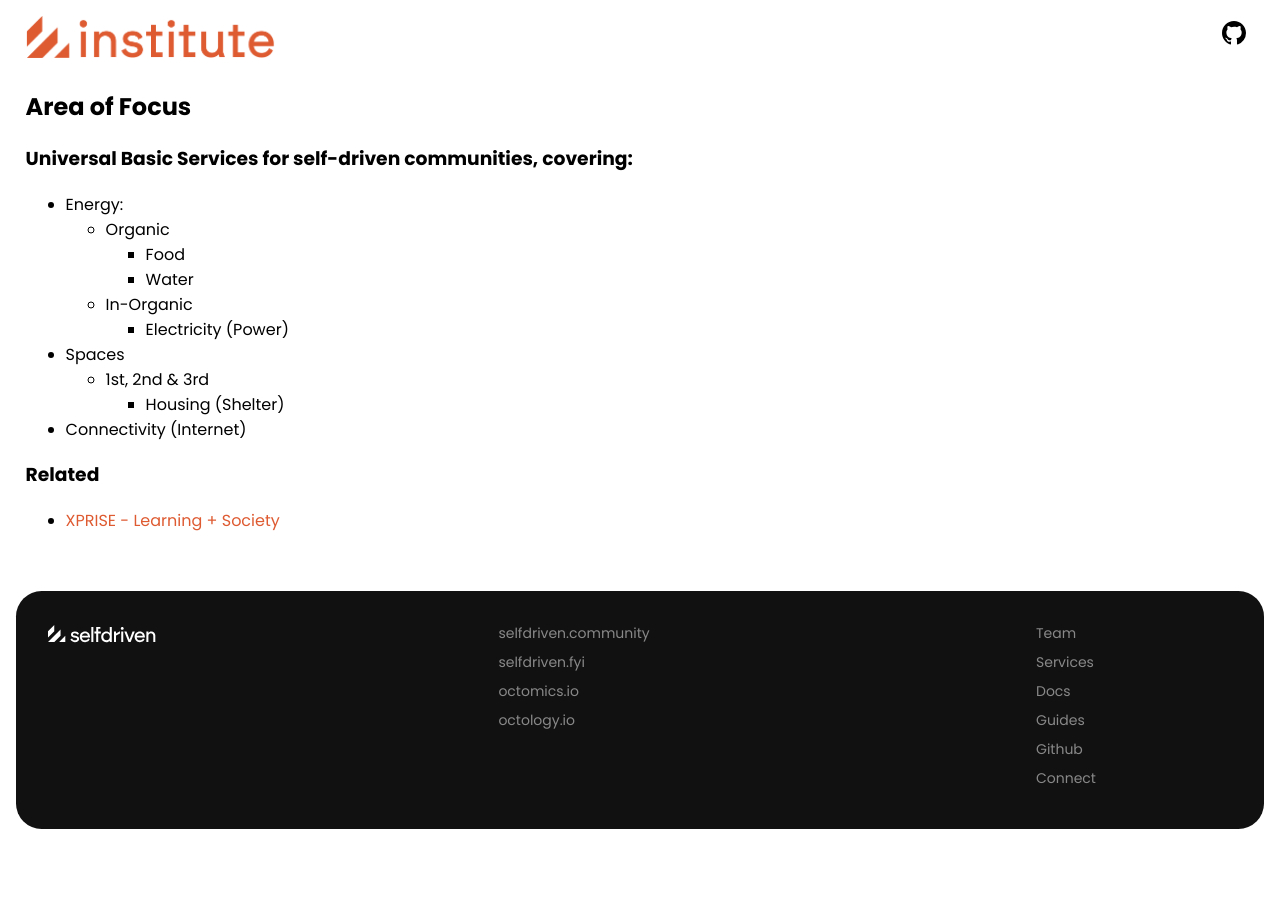
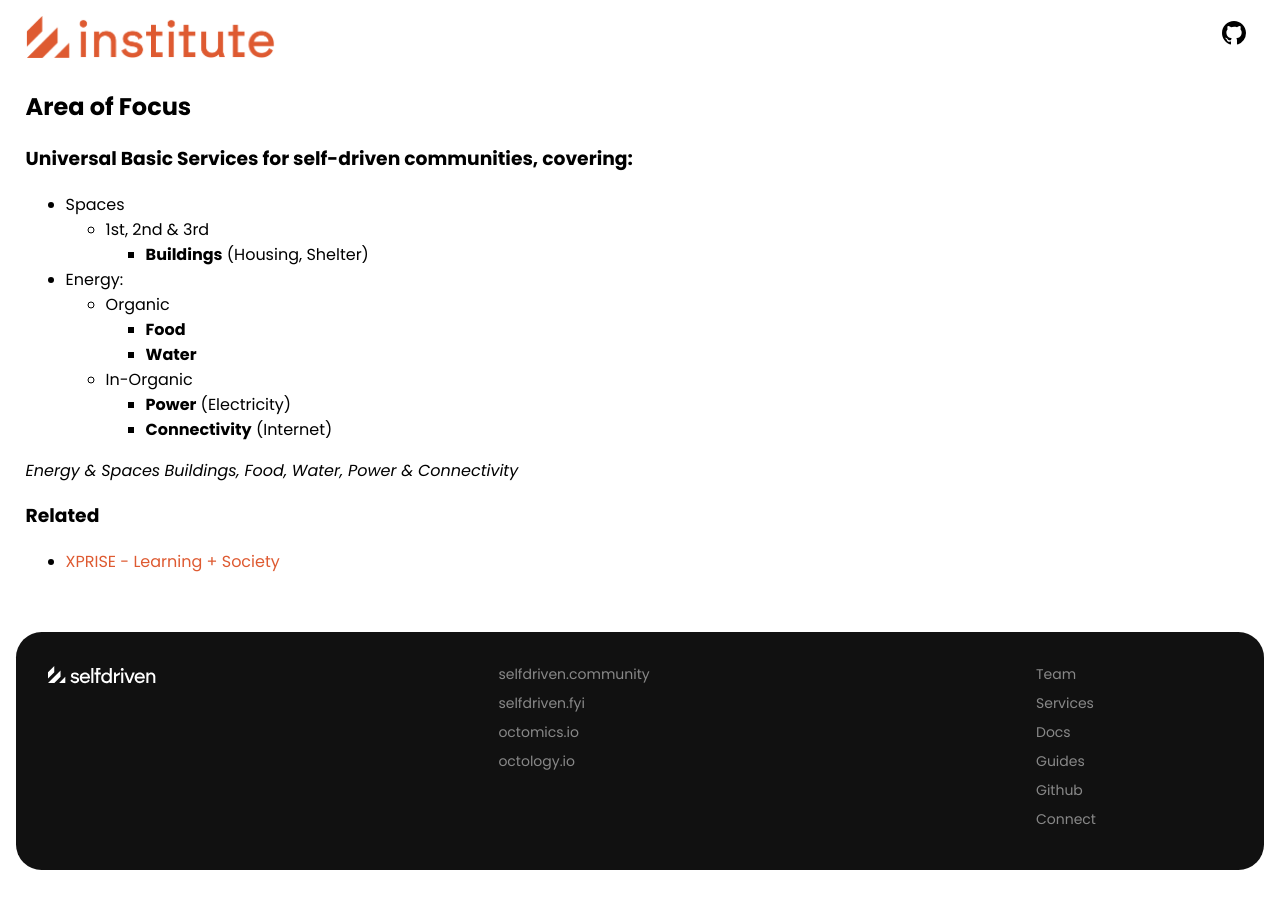
Before and after one commit to selfdriven-foundation/selfdriven-institute, a Jekyll site: the page built from docs/pages/research-areas-of-focus-universal-basic-services.md, in a window 1280 px wide. Built offline with Jekyll 4.4.1, drawn with Linux system fonts in a browser that asks for light colours.

Commit message:
Update research-areas-of-focus-universal-basic-services.md

```diff
--- a/docs/pages/research-areas-of-focus-universal-basic-services.md
+++ b/docs/pages/research-areas-of-focus-universal-basic-services.md
@@ -9,16 +9,20 @@ description: "selfdriven Institute — research into Universal Basic Services."
 
 ### Universal Basic Services for self-driven communities, covering:
 
+- Spaces
+    - 1st, 2nd & 3rd
+        - **Buildings** (Housing, Shelter)
+
 - Energy:
     - Organic
-        - Food
-        - Water
+        - **Food**
+        - **Water**
     - In-Organic
-        - Electricity (Power)
-- Spaces
-    - 1st, 2nd & 3rd
-        - Housing (Shelter)
-- Connectivity (Internet)
+        - **Power** (Electricity)
+        - **Connectivity** (Internet)
+
+*Energy & Spaces*
+*Buildings, Food, Water, Power & Connectivity*
 
 ### Related
 
```
